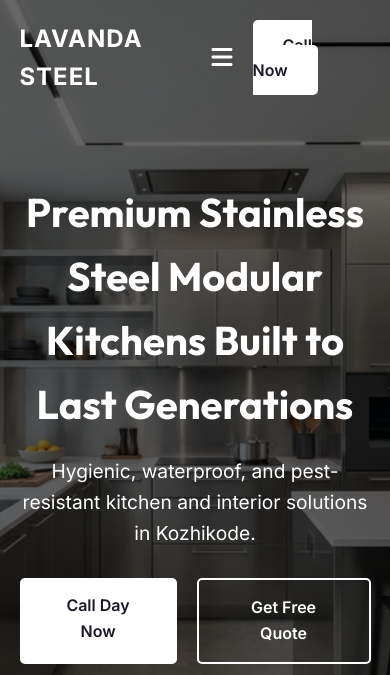
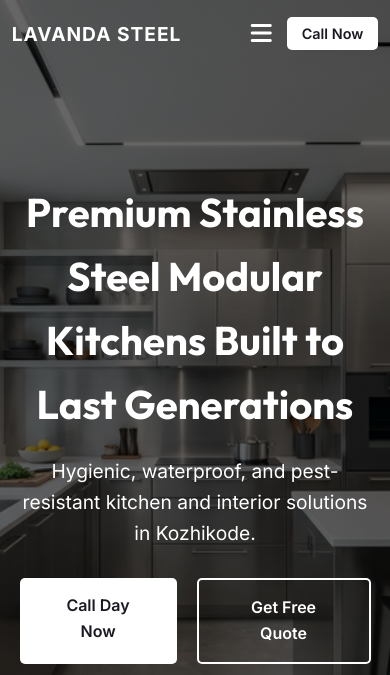
Before and after one commit to johniikuttann/Lavanda-kitchen, a plain HTML site: page index.html in a window 390 px wide. Shown: the top 675 px of the page. Drawn offline with Linux system fonts and the light colour scheme.

Commit message:
Fix mobile navigation button wrapping

```diff
--- a/style.css
+++ b/style.css
@@ -352,10 +352,24 @@ section.revealed {
 }
 
 @media (max-width: 768px) {
+    nav {
+        padding: 15px 3%;
+    }
+
+    .logo {
+        font-size: 1.2rem;
+    }
+
+    .nav-cta .btn {
+        padding: 8px 15px;
+        font-size: 0.9rem;
+        white-space: nowrap;
+    }
+
     .mobile-menu-btn {
         display: block;
         margin-left: auto;
-        margin-right: 20px;
+        margin-right: 15px;
     }
 
     .nav-links {
```
